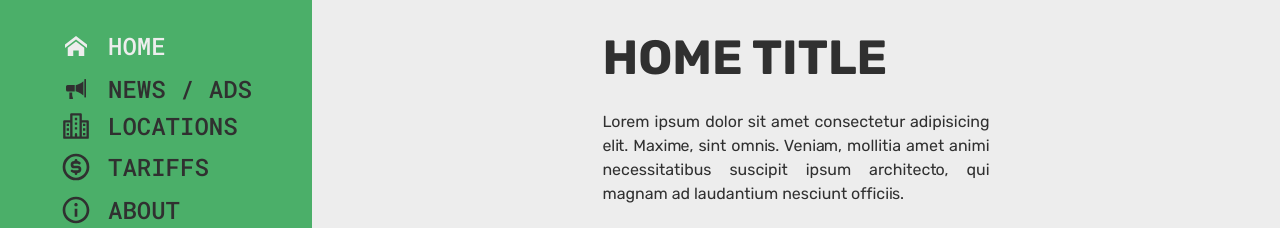
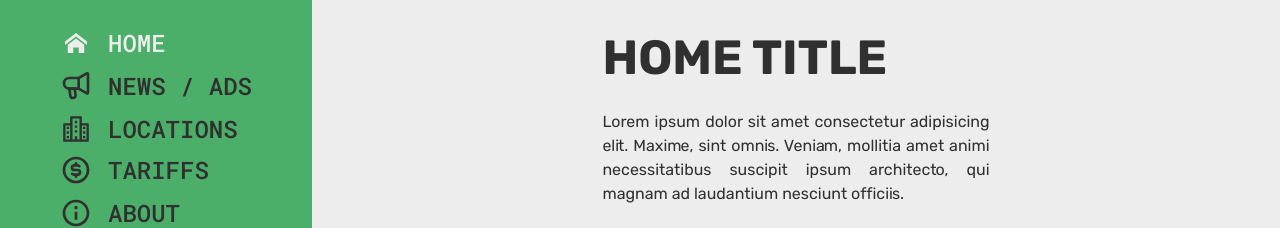
Before and after one commit to nekithrill/coworking-app, a React (Vite) app in the folder client/coworking-app/: page / in a window 1280 px wide. Shown: the part 230-458 px from the top of the page. Built offline with nearby package versions, Linux system fonts and the light colour scheme; no server answers.

Commit message:
changed news icon

```diff
--- a/client/coworking-app/src/components/icons/NewsIcon.tsx
+++ b/client/coworking-app/src/components/icons/NewsIcon.tsx
@@ -8,16 +8,21 @@ const NewsIcon = ({ color }: { color: any }) => {
 	return (
 		<div className='icon'>
 			<svg
-				fill={iconColor}
-				width='20px'
-				height='20px'
-				viewBox='0 -0.2 50.963 50.963'
+				width='32px'
+				height='32px'
+				viewBox='0 0 24 24'
+				fill='none'
 				xmlns='http://www.w3.org/2000/svg'
 			>
 				<path
-					id='announcement'
-					d='M997.7,276.689c4.562,1.118,11.424,3.839,19.778,10.381v-36.3c-8.354,6.54-15.216,9.262-19.778,10.381ZM990.676,293l-.057-.067-.068-.111c-.633-1.078-1.445-3.321-1.715-7.894l0-.026V279.7h-4.608l-2.611,0v16.36h7.32c.023,0,.049-.007.077-.008l.09-.01.13.008c.03,0,.057.005.079.009a1.869,1.869,0,0,0,1.822-1.862,1.833,1.833,0,0,0-.25-.906A1.891,1.891,0,0,0,990.676,293Zm-17.6-28.3v8.448a4.244,4.244,0,0,0,4.231,4.227h18.065v-16.9H977.309A4.242,4.242,0,0,0,973.078,264.7Zm49.969-19.193H1020.8a1.011,1.011,0,0,0-.995.995v44.844a1,1,0,0,0,.995.991h2.245a.994.994,0,0,0,.992-.993V246.495A1,1,0,0,0,1023.047,245.5Z'
-					transform='translate(-973.078 -245.502)'
+					d='M14 14V6M14 14L20.1023 17.487C20.5023 17.7156 21 17.4268 21 16.9661V3.03391C21 2.57321 20.5023 2.28439 20.1023 2.51296L14 6M14 14H7C4.79086 14 3 12.2091 3 10V10C3 7.79086 4.79086 6 7 6H14'
+					stroke={iconColor}
+					strokeWidth='2'
+				/>
+				<path
+					d='M7.75716 19.3001L7 14H11L11.6772 18.7401C11.8476 19.9329 10.922 21 9.71716 21C8.73186 21 7.8965 20.2755 7.75716 19.3001Z'
+					stroke={iconColor}
+					strokeWidth='2'
 				/>
 			</svg>
 		</div>
```
